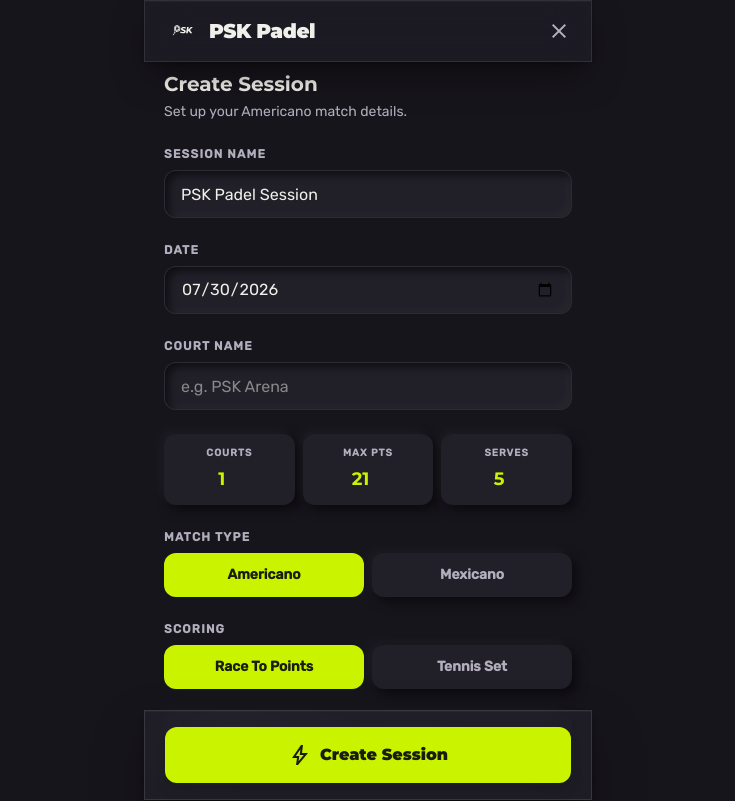
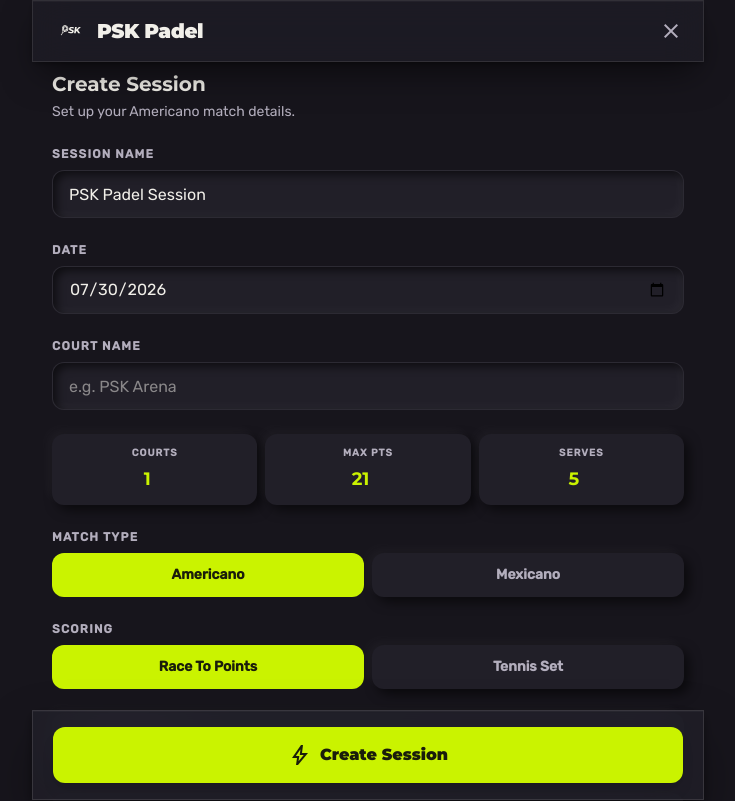
Before and after one commit to FelisitusBryanChandra/psk-padel, a Next.js app: page /session/new in a window 1280 px wide. Shown: the top 801 px of the page, without its empty margins (272-1007 px from the left). Built offline with nearby package versions, Linux system fonts and the light colour scheme.

Commit message:
Widen main content on tablet/desktop breakpoints
Pages were capped at max-w-md at every viewport, leaving a narrow
column on tablet/desktop. Adds md:max-w-xl lg:max-w-2xl consistently
across the main pages.

```diff
--- a/src/app/page.tsx
+++ b/src/app/page.tsx
@@ -31,7 +31,7 @@ export default async function HomePage() {
   }
 
   return (
-    <main className="mx-auto flex w-full max-w-md flex-1 flex-col px-5 pb-24 pt-4">
+    <main className="mx-auto flex w-full max-w-md flex-1 flex-col px-5 pb-24 pt-4 md:max-w-xl lg:max-w-2xl">
       <header className="mb-6 flex items-center justify-between">
         <div className="flex items-center gap-2">
           <Logo className="h-8 w-auto text-ink" />
--- a/src/app/schedule/page.tsx
+++ b/src/app/schedule/page.tsx
@@ -108,7 +108,7 @@ export default function SchedulePage() {
   }
 
   return (
-    <main className="mx-auto flex w-full max-w-md flex-1 flex-col bg-bg pb-24">
+    <main className="mx-auto flex w-full max-w-md flex-1 flex-col bg-bg pb-24 md:max-w-xl lg:max-w-2xl">
       <header className="glass sticky top-0 z-10 flex items-center gap-3 px-5 py-4">
         <Link href="/" className="material-symbols-outlined text-ink">
           arrow_back
--- a/src/app/session/[id]/page.tsx
+++ b/src/app/session/[id]/page.tsx
@@ -214,7 +214,7 @@ export default function SessionPage({ params }: { params: Promise<{ id: string }
   }
 
   return (
-    <main className="mx-auto flex w-full max-w-md flex-1 flex-col bg-bg pb-24">
+    <main className="mx-auto flex w-full max-w-md flex-1 flex-col bg-bg pb-24 md:max-w-xl lg:max-w-2xl">
       <header className="glass sticky top-0 z-10 px-5 py-4">
         <div className="mb-3 flex items-center gap-3">
           <Link href="/" className="material-symbols-outlined text-ink">
--- a/src/app/session/[id]/register/page.tsx
+++ b/src/app/session/[id]/register/page.tsx
@@ -61,7 +61,7 @@ export default function RegisterPage({ params }: { params: Promise<{ id: string
   const isOpen = session.rounds.length === 0;
 
   return (
-    <main className="mx-auto flex w-full max-w-md flex-1 flex-col bg-bg pb-28">
+    <main className="mx-auto flex w-full max-w-md flex-1 flex-col bg-bg pb-28 md:max-w-xl lg:max-w-2xl">
       <header className="glass sticky top-0 z-10 flex items-center gap-3 px-5 py-4">
         <Link href={`/session/${id}`} className="material-symbols-outlined text-ink" aria-label="Back">
           arrow_back
--- a/src/app/session/new/page.tsx
+++ b/src/app/session/new/page.tsx
@@ -130,7 +130,7 @@ export default function NewSessionPage() {
   }
 
   return (
-    <main className="mx-auto flex w-full max-w-md flex-1 flex-col bg-bg pb-28">
+    <main className="mx-auto flex w-full max-w-md flex-1 flex-col bg-bg pb-28 md:max-w-xl lg:max-w-2xl">
       <header className="glass sticky top-0 z-10 flex items-center justify-between px-5 py-4">
         <div className="flex items-center gap-2">
           <Logo className="h-6 w-auto text-ink" />
@@ -456,7 +456,7 @@ export default function NewSessionPage() {
           {error && <p className="text-sm text-live">{error}</p>}
         </div>
 
-        <div className="glass-strong fixed bottom-0 left-1/2 z-10 w-full max-w-md -translate-x-1/2 px-5 py-4">
+        <div className="glass-strong fixed bottom-0 left-1/2 z-10 w-full max-w-md -translate-x-1/2 px-5 py-4 md:max-w-xl lg:max-w-2xl">
           <button
             type="submit"
             disabled={loading}
```
